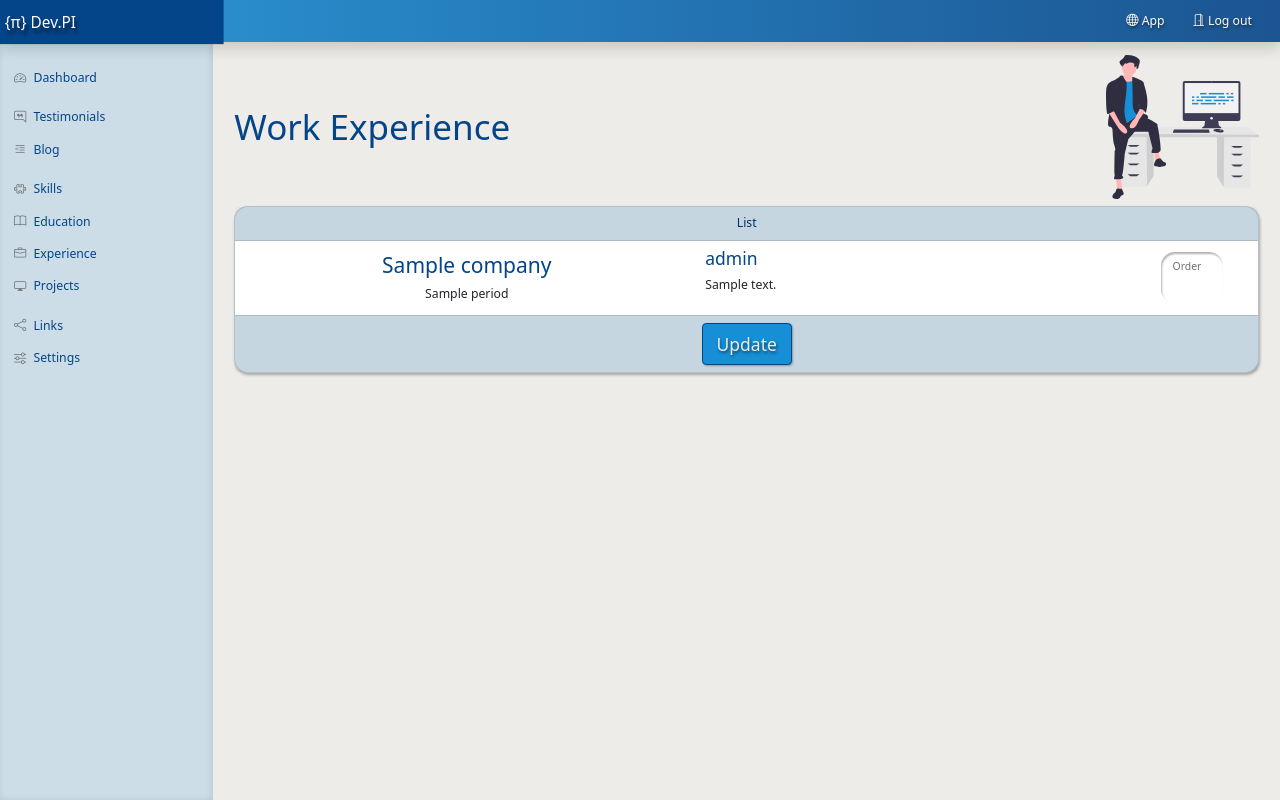
After one commit to pinco227/dev.pi, a Flask app: page /admin/experience in a window 1280 px wide. The commit adds this page. Run offline with Flask 2, Linux system fonts and the light colour scheme; the visitor is signed in with stand-in values (Sample User, id 1); a database or web service that is not in the repository returns one stand-in record (values such as "Sample title"); some libraries are stand-ins or nearby versions.

Commit message:
feat(admin): make read functionality for experience with sort order update in list

```diff
--- a/app.py
+++ b/app.py
@@ -367,6 +367,26 @@ def delete_education(id):
     return redirect(url_for("get_education"))
 
 
+@app.route('/admin/experience', methods=["GET", "POST"])
+def get_experience():
+    if not session.get("user"):
+        flash("You don't have the user privileges to access this section.")
+        return redirect(url_for("login"))
+
+    experience = list(mongo.db.experience.find().sort("order", 1))
+
+    if request.method == "POST":
+        for job in experience:
+            mongo.db.experience.update({"_id": ObjectId(job['_id'])}, {
+                "$set": {"order": int(request.form.get("order[{}]".format(job['_id'])))}})
+
+        flash("Work Experience successfully updated!")
+        # Redirect to avoid re-submission
+        return redirect(url_for("get_experience"))
+
+    return render_template("admin/experience.html", experience=experience)
+
+
 @app.route('/admin/links', methods=['GET', 'POST'])
 def get_links():
     if not session.get("user"):
--- a/templates/admin/base.html
+++ b/templates/admin/base.html
@@ -78,7 +78,7 @@
                             </a>
                         </li>
                         <li class="nav-item">
-                            <a class="nav-link" href="#">
+                            <a class="nav-link" href="{{ url_for('get_experience') }}">
                                 <i class="bi bi-briefcase"></i>
                                 Experience
                             </a>
--- /dev/null
+++ b/templates/admin/experience.html
@@ -0,0 +1,55 @@
+{% extends "admin/base.html" %}
+{% block content %}
+<section id="get_experience">
+    <div class="row my-2 align-items-center">
+        <div class="order-1 order-sm-0 col-sm-8 col-md-9 col-lg-10">
+            <h1 class="text-start my-2">Work Experience</h1>
+        </div>
+        <div class="order-0 order-sm-1 col-8 offset-2 offset-sm-0 col-sm-4 col-md-3 col-lg-2 text-center">
+            <img src="{{ url_for('static', filename='images/experience.svg') }}" alt="Work Experience" class="section-image">
+        </div>
+    </div>
+    <div class="row">
+        <div class="col">
+            {# <a href="{{ url_for('add_experience') }}" class="btn btn-round btn-success float-end m-4" data-bs-toggle="tooltip" data-bs-placement="left" title="Add new"><i class="bi bi-plus"></i></a> #}
+        </div>
+    </div>
+    <div class="card">
+        <form action="{{ url_for('get_experience') }}" method="POST">
+        <div class="card-header text-center">
+            List
+        </div>
+        <ul class="list-group list-group-flush">
+            {% for job in experience %}
+                <li class="list-group-item d-flex justify-content-between">
+                    <div class="row w-100 align-items-center">
+                        <div class="col-12 col-md text-center">
+                            <h4>{{ job.company }}</h4>
+                            {{ job.period }}
+                        </div>
+                        <div class="col-12 col-md text-start">
+                            <h5>{{ job.role }}</h5>
+                            <p>{{ job.description }}</p>
+                        </div>
+                        <div class="col-12 col-md-3 col-lg-1">
+                            <div class="form-floating mb-3 mb-sm-0">
+                                <input type="number" class="form-control mb-0" id="order[{{ job._id }}]"
+                                    name="order[{{ job._id }}]" value="{{ job.order }}">
+                                <label for="order[{{ job._id }}]">Order</label>
+                            </div>
+                        </div>
+                    </div>
+                    <div class="controls d-flex flex-column align-items-center justify-content-around ms-4">
+                        {# <a href="{{ url_for('delete_experience', id=job._id) }}" class="btn btn-sm btn-danger confirm"><i class="bi bi-trash"></i></a>
+                        <a href="{{ url_for('edit_experience', id=job._id) }}" class="btn btn-sm btn-light"><i class="bi bi-pencil"></i></a> #}
+                    </div>
+                </li>
+            {% endfor %}
+        </ul>
+        <div class="card-footer text-center">
+            <button type="submit" class="btn btn-lg btn-accent">Update</button>
+        </div>
+        </form>
+    </div>
+</section>
+{% endblock content %}
```
Also changed, not shown: static/images/experience.svg (added).
